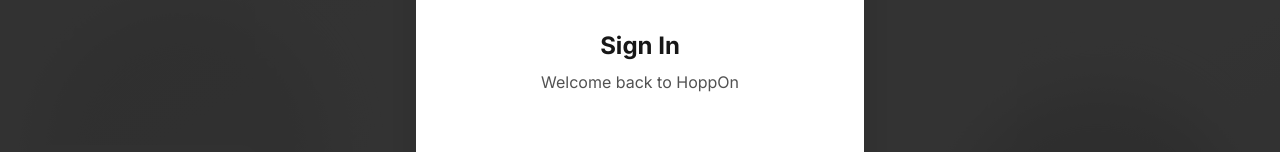
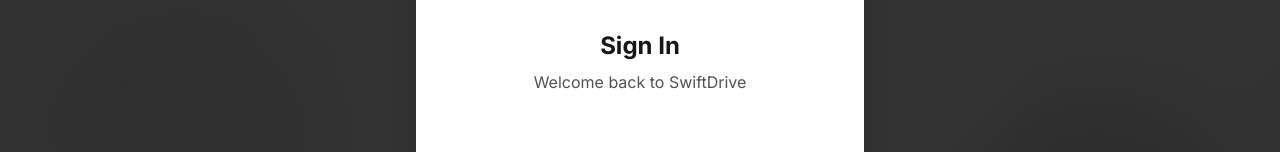
Before and after one commit to tanaymishra/Siddhi, a React (Vite) app: page / in a window 1280 px wide. Both pictures are taken after a click on the button "Sign In". Shown: the part 138-290 px from the top of the page. Built offline with nearby package versions, Linux system fonts and the light colour scheme.

Commit message:
Swift drive

```diff
--- a/src/components/auth/AuthModal.tsx
+++ b/src/components/auth/AuthModal.tsx
@@ -239,8 +239,8 @@
                   </h2>
                   <p className="text-neutral-600">
                     {authMode === 'signin'
-                      ? 'Welcome back to HoppOn'
-                      : 'Join HoppOn today'
+                      ? 'Welcome back to SwiftDrive'
+                      : 'Join SwiftDrive today'
                     }
                   </p>
                 </motion.div>
```
